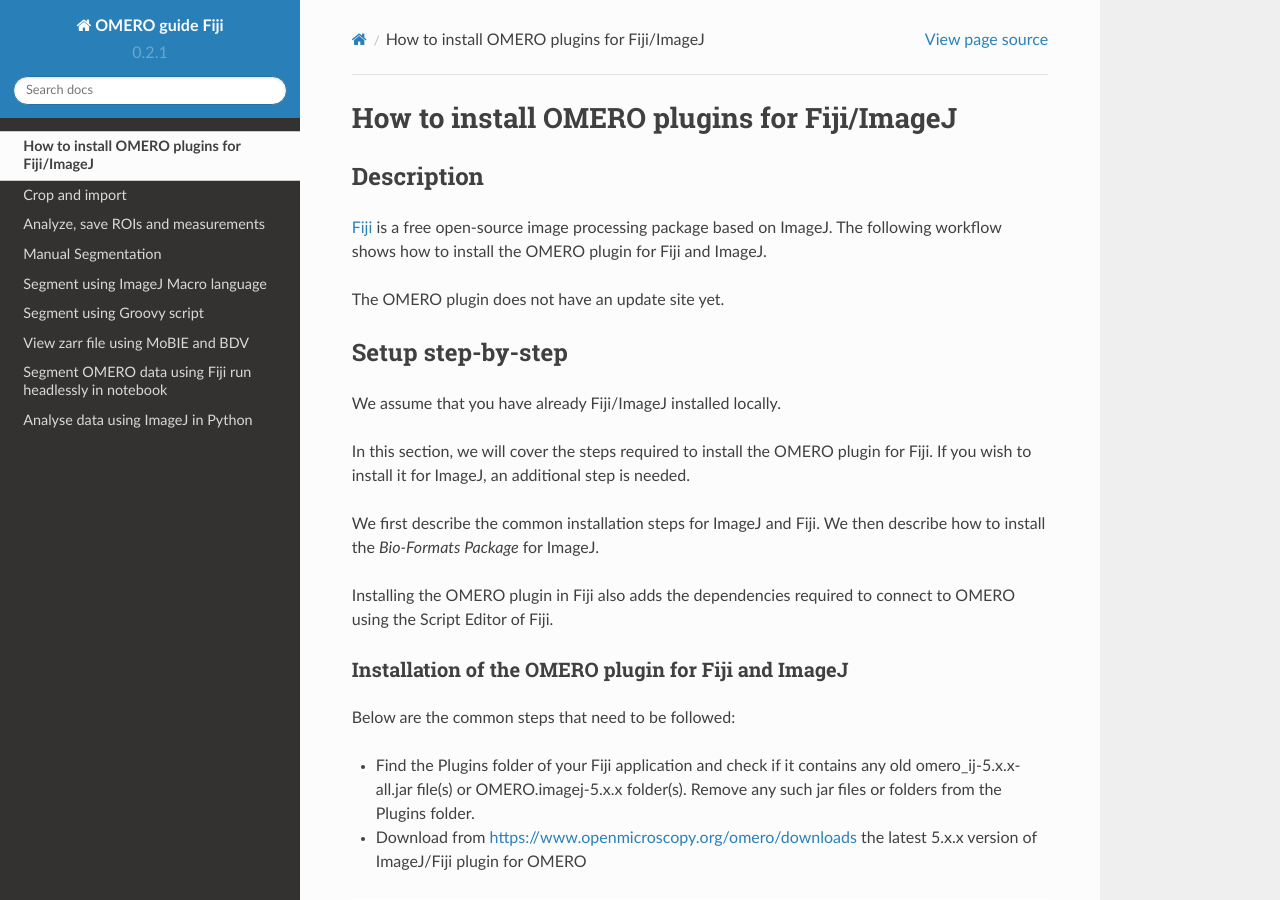
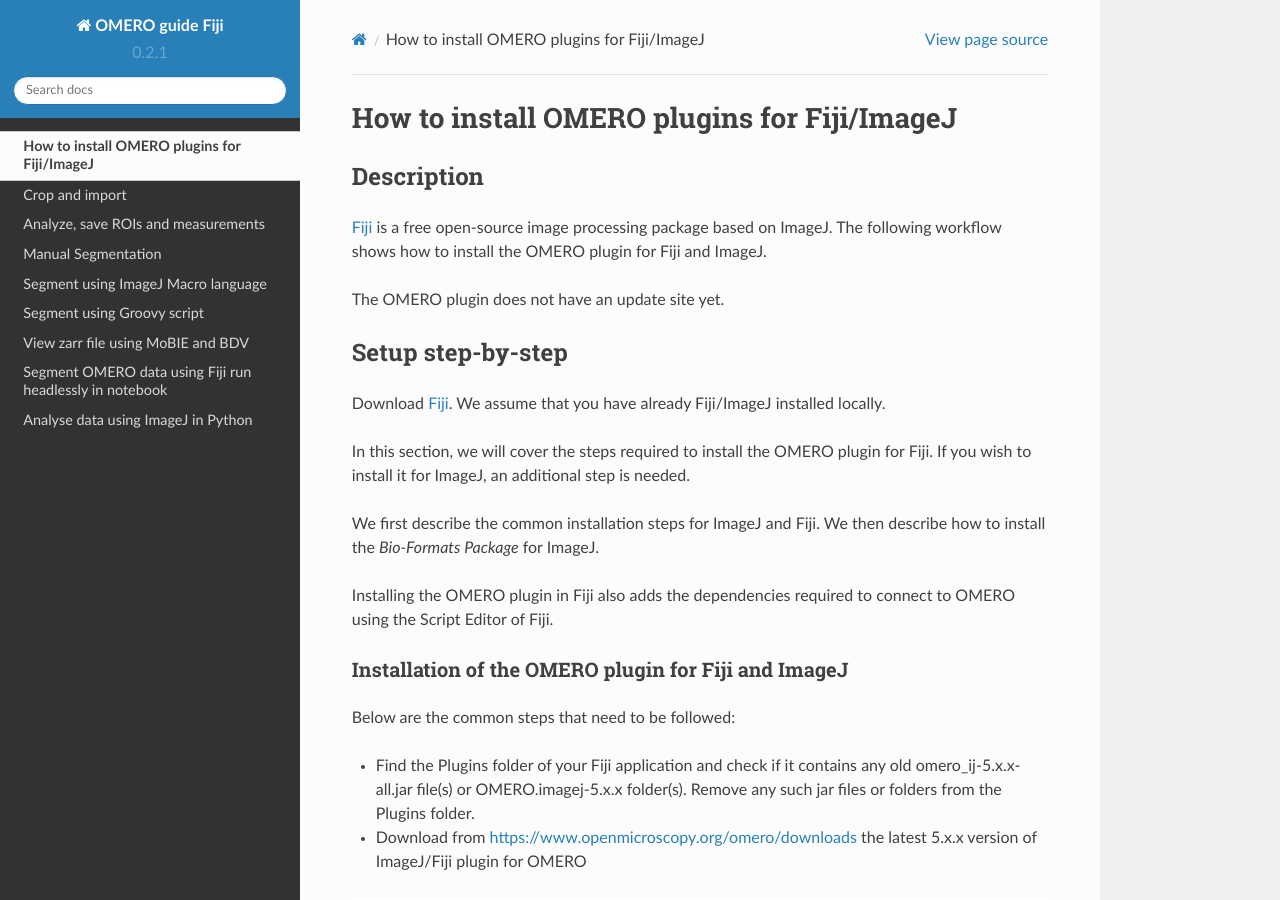
Before and after one commit to ome/omero-guide-fiji, a Sphinx documentation site: the page built from docs/installation.rst, in a window 1280 px wide and 900 px high. Built offline with Sphinx 7.4.7 and the Read the Docs theme 2.0.0, drawn with Linux system fonts in a browser that asks for light colours.

Commit message:
add link to Fiji download

```diff
--- a/docs/installation.rst
+++ b/docs/installation.rst
@@ -13,6 +13,7 @@
 Setup step-by-step
 ------------------
 
+Download `Fiji <https://imagej.net/software/fiji/downloads>`__.
 We assume that you have already Fiji/ImageJ installed locally.
 
 In this section, we will cover the steps required to install the
```
